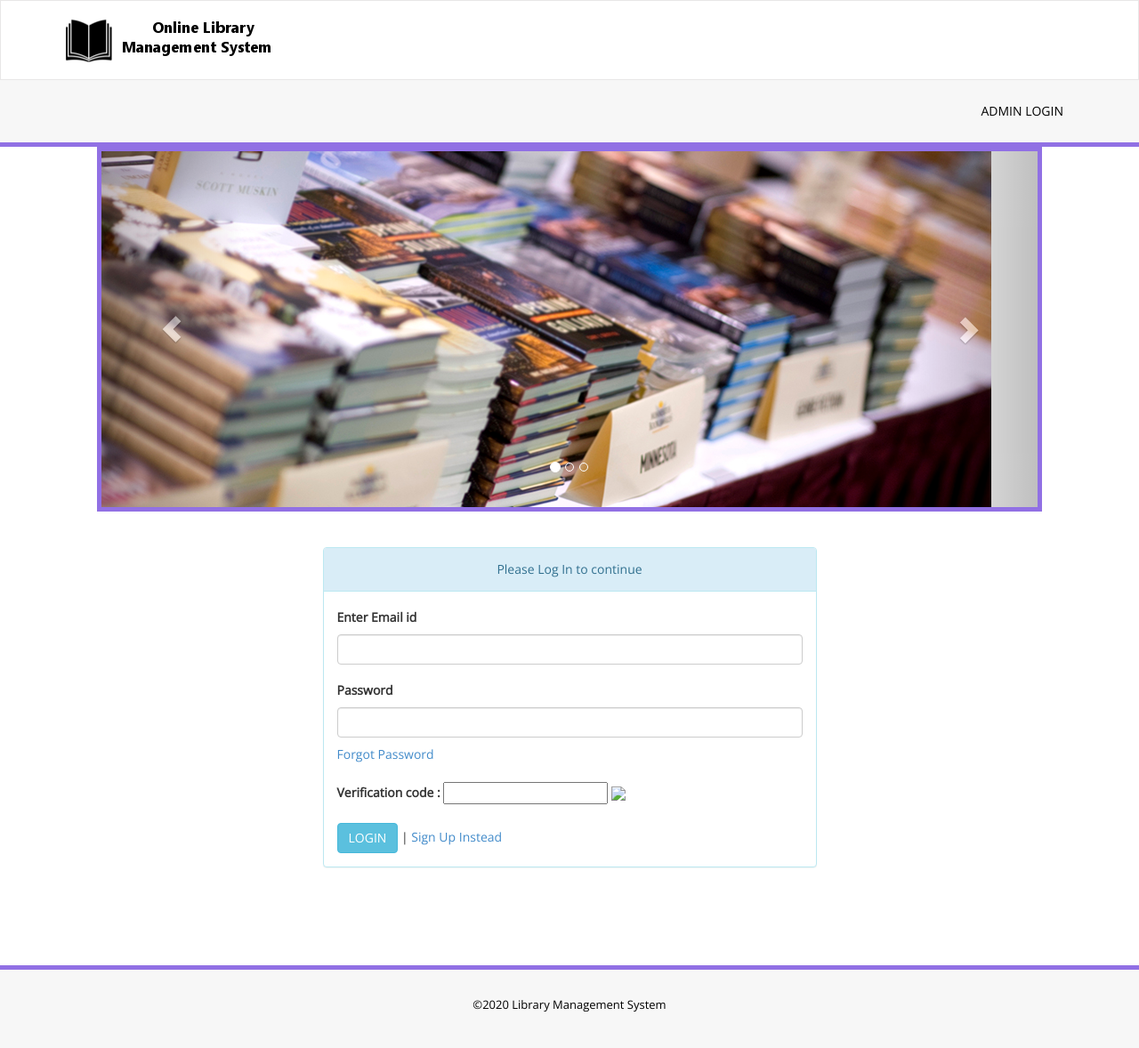
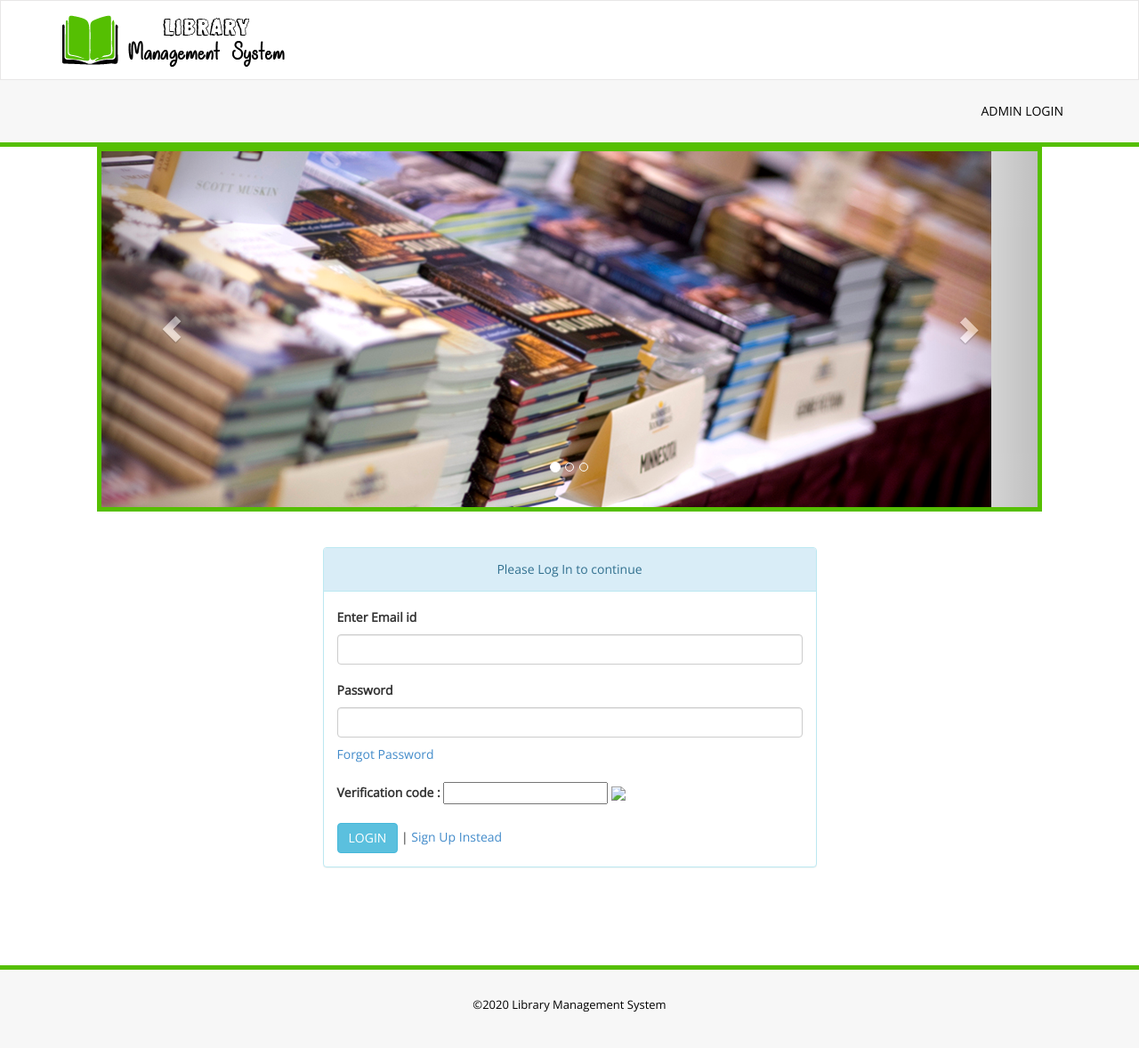
Before and after one commit to BryanAim/library-management, a PHP site: page /index.php in a window 1280 px wide. Shown: the whole page at 89% size. Run offline with PHP 8.4, Linux system fonts and the light colour scheme; a user stored in the database is signed in.

Commit message:
color and logo change

```diff
--- a/admin/assets/css/style.css
+++ b/admin/assets/css/style.css
@@ -60,7 +60,7 @@ body {
 }
 .menu-section {
     background-color: #f7f7f7;
-    border-bottom:5px solid #9170E4;
+    border-bottom:5px solid #55BF02;
     width:100%
 }
 .menu-top-active {
@@ -101,7 +101,7 @@ height: 60px;
 }
 
 .slide-bdr {
-   border:5px solid #9170E4
+   border:5px solid #55BF02;
 }
 .chat-widget-left:after {
     top: 100%;
@@ -211,7 +211,7 @@ height: 60px;
     font-size:13px;
       background-color: #f7f7f7;
       text-align:right;
-       border-top:5px solid #9170E4;
+       border-top:5px solid #55BF02;
 
 }
 
--- a/assets/css/style.css
+++ b/assets/css/style.css
@@ -65,7 +65,7 @@ body {
 
 .menu-section {
     background-color: #f7f7f7;
-    border-bottom: 5px solid #9170E4;
+    border-bottom: 5px solid #55BF02;
     width: 100%
 }
 
@@ -111,7 +111,7 @@ body {
 }
 
 .slide-bdr {
-    border: 5px solid #9170E4
+    border: 5px solid #55BF02;
 }
 
 .chat-widget-left:after {
@@ -230,7 +230,7 @@ body {
     font-size: 13px;
     background-color: #f7f7f7;
     text-align: right;
-    border-top: 5px solid #9170E4;
+    border-top: 5px solid #55BF02;
 
 }
 
```
Also changed, not shown: assets/img/logo.png, assets/img/logo2.png (added).
